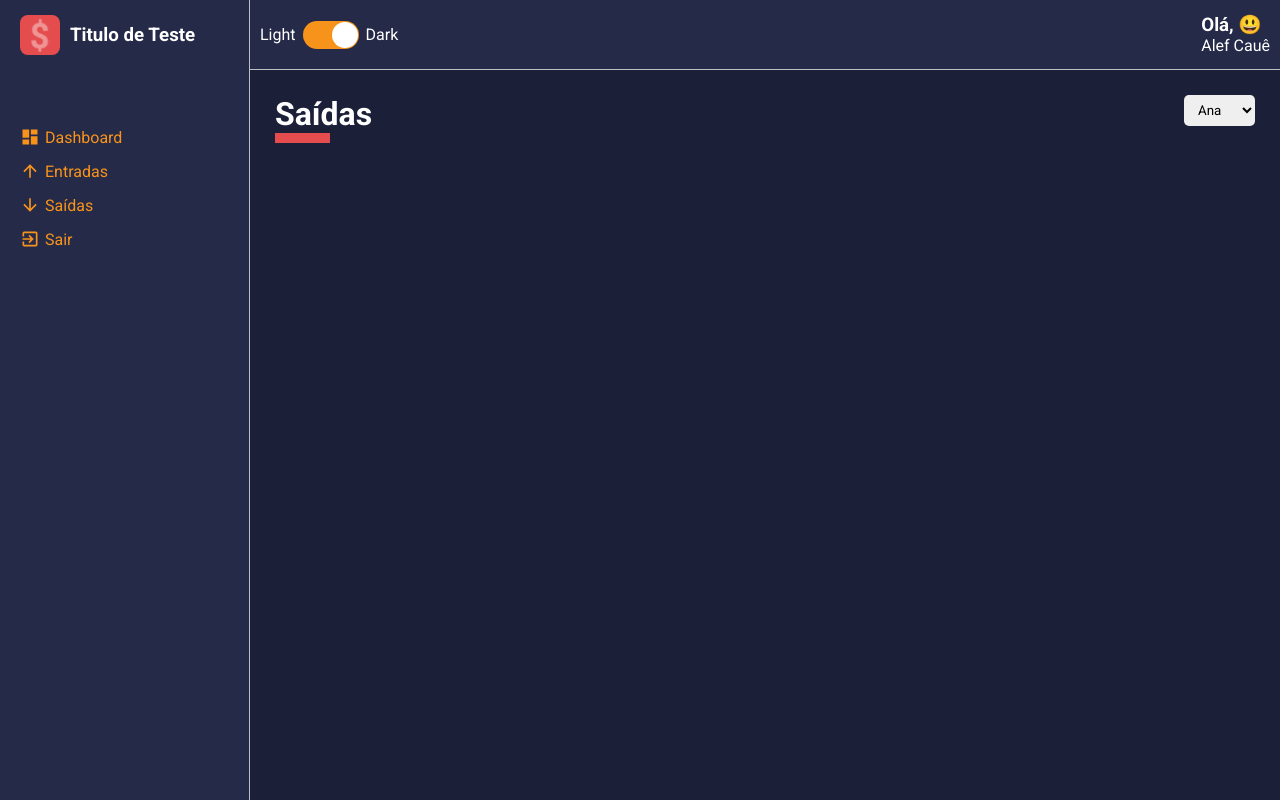
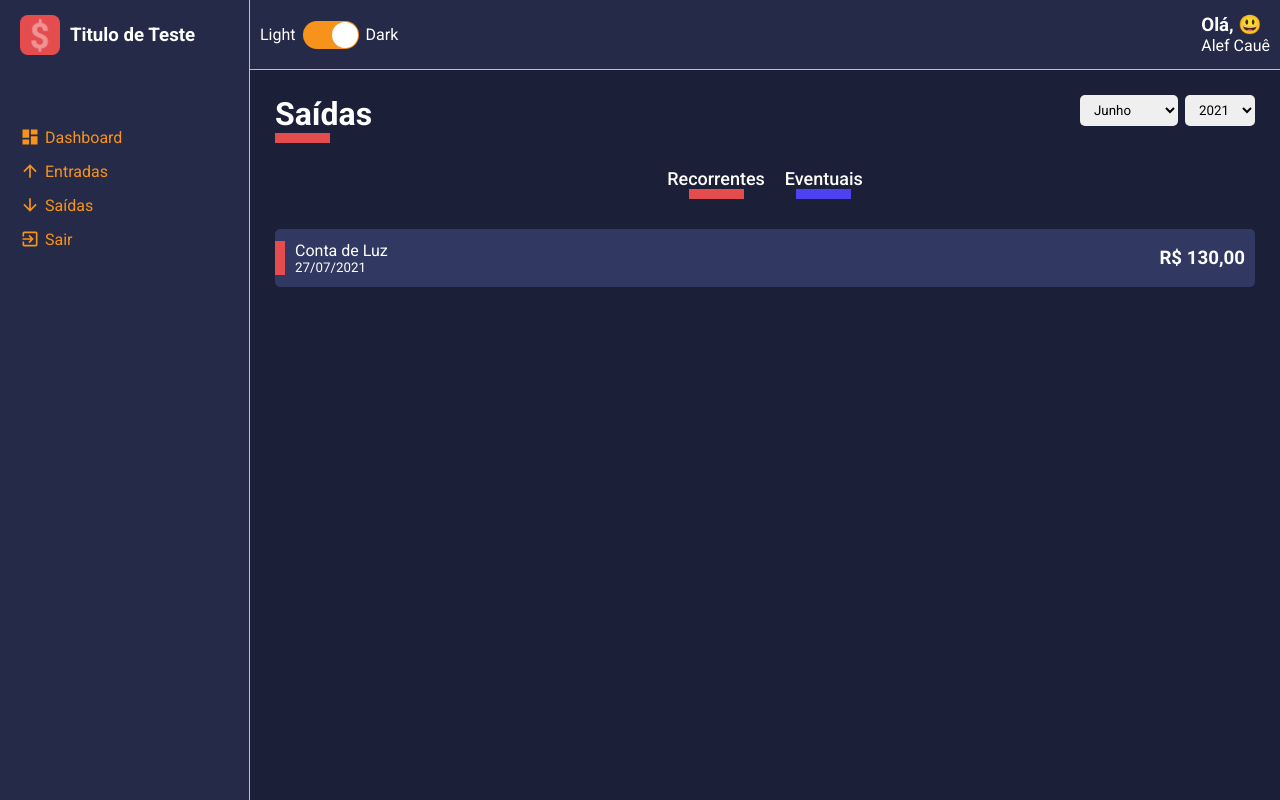
Before and after one commit to alefwhite/DashboardTsReact, a React (Create React App) app in the folder frontend/: page /list/1 in a window 1280 px wide. Built offline with nearby package versions, Linux system fonts and the light colour scheme.

Commit message:
Criando component de cards e terminando estilização dos filtros

```diff
--- a/frontend/src/components/Content/styles.ts
+++ b/frontend/src/components/Content/styles.ts
@@ -4,8 +4,23 @@
     grid-area: CT;
     color: ${props => props.theme.colors.white};
     background-color: ${props => props.theme.colors.primary};
+    padding: 25px;
+    height: calc(100vh - 70px);
+    overflow-y: scroll;
 
-    padding: 25px;
+    ::-webkit-scrollbar {
+        width: 10px;
+    }
+
+    ::-webkit-scrollbar-thumb {
+        background-color: ${props => props.theme.colors.secondary};
+        border-radius: 10px;
+    }
+
+    ::-webkit-scrollbar-track {
+        background-color: ${props => props.theme.colors.tertiary};
+    }
+
 `;
 
 export {
--- /dev/null
+++ b/frontend/src/components/HistoryFinanceCard/index.tsx
@@ -0,0 +1,29 @@
+import React from 'react';
+
+import { Container, Tag } from './styles';
+
+interface IHistoryFinanceCardProps {
+    tagColor: string;
+    title: string;
+    subTitle: string;
+    amount: string;
+}
+
+const HistoryFinanceCard: React.FC<IHistoryFinanceCardProps> = ({
+    tagColor, title, subTitle, amount
+}) => {
+    return (
+        <Container>
+            <Tag color={tagColor} />
+            <div>
+                <span>{title}</span>
+                <small>{subTitle}</small>
+            </div>
+            <h3>
+                {amount}
+            </h3>
+        </Container>
+    );
+}
+
+export default HistoryFinanceCard;
--- /dev/null
+++ b/frontend/src/components/HistoryFinanceCard/styles.ts
@@ -0,0 +1,41 @@
+import styled from 'styled-components';
+
+interface ITagProps {
+    color: string;
+}
+
+export const Container = styled.li`
+    background-color: ${props => props.theme.colors.tertiary};
+    list-style: none;
+    border-radius: 5px;
+    margin: 10px 0;
+    padding: 12px 10px;
+    display: flex;
+    justify-content: space-between;
+    align-items: center;
+    cursor: pointer;
+    transition:  all .3s;
+    position: relative;
+
+    &:hover {
+        opacity: inherit.7;
+        transform: translateX(10px);
+    }
+
+    > div {
+        display: flex;
+        flex-direction: column;
+        justify-content: space-between;
+        padding-left: 10px;
+    }
+
+`;
+
+export const Tag = styled.div<ITagProps>`
+    width: 10px;
+    height: 60%;
+    background-color: ${props => props.color};
+    position: absolute;
+    left: 0;
+
+`;
--- a/frontend/src/pages/List/index.tsx
+++ b/frontend/src/pages/List/index.tsx
@@ -1,26 +1,56 @@
 import React from "react";
 import ContentHeader from "../../components/ContentHeader";
 import SelectInput from "../../components/SelectInput";
-import { Container } from './styles'
+import { Container, Content, Filters } from './styles'
+
+import HistoryFinanceCard from '../../components/HistoryFinanceCard';
 
 const List: React.FC = () => {
-    const optionsName = [
-        {value: 'Ana', label: 'Ana'},
-        {value: 'Ana1', label: 'Ana1'},
-        {value: 'Ana2', label: 'Ana2'}
+    const months = [
+        {value: 6, label: 'Junho'},
+        {value: 7, label: 'Julho'},
+        {value: 8, label: 'Agosto'},
+        {value: 9, label: 'Setembro'},
     ];
 
-    const optionsFrutas = [
-        {value: 'Maça', label: 'Maça'},
-        {value: 'Maça1', label: 'Maça1'},
-        {value: 'Maça2', label: 'Maça2'}
+    const years = [
+        {value: 2021, label: 2021},
+        {value: 2020, label: 2020},
+        {value: 2019, label: 2019},
     ];
+
 
     return (
        <Container>
             <ContentHeader title="Saídas" lineColor="#E44C4E">
-                <SelectInput options={optionsName} />
+                <SelectInput options={months} />
+                <SelectInput options={years} />
             </ContentHeader>
+
+            <Filters>
+                <button
+                    type="button"
+                    className="tag-filter tag-filter-recurrent"
+                >
+                    Recorrentes
+                </button>
+                <button
+                    type="button"
+                    className="tag-filter tag-filter-eventual"
+                >
+                    Eventuais
+                </button>
+            </Filters>
+
+            <Content>
+                <HistoryFinanceCard
+                    tagColor="#E44C4E"
+                    title="Conta de Luz"
+                    subTitle="27/07/2021"
+                    amount="R$ 130,00"
+
+                />
+            </Content>
        </Container>
     );
 }
--- a/frontend/src/pages/List/styles.ts
+++ b/frontend/src/pages/List/styles.ts
@@ -1,3 +1,45 @@
 import styled from "styled-components";
 
 export const Container = styled.div``;
+
+export const Content = styled.div``;
+
+export const Filters = styled.div`
+    width: 100%;
+    display: flex;
+    justify-content: center;
+    margin-bottom: 30px;
+
+
+    .tag-filter {
+        font-size: 18px;
+        font-weight: 500;
+        background: none;
+        color: ${props => props.theme.colors.white};
+
+        margin: 0 10px;
+        transition: opacity .3s;
+
+        &:hover {
+            opacity: .7;
+        }
+
+    }
+
+    .tag-filter-recurrent::after {
+        content: '';
+        display: block;
+        width: 55px;
+        margin: 0 auto;
+        border-bottom: 10px solid ${props => props.theme.colors.warning};
+    }
+
+    .tag-filter-eventual::after {
+        content: '';
+        display: block;
+        width: 55px;
+        margin: 0 auto;
+        border-bottom: 10px solid ${props => props.theme.colors.success};
+    }
+
+`;
```
